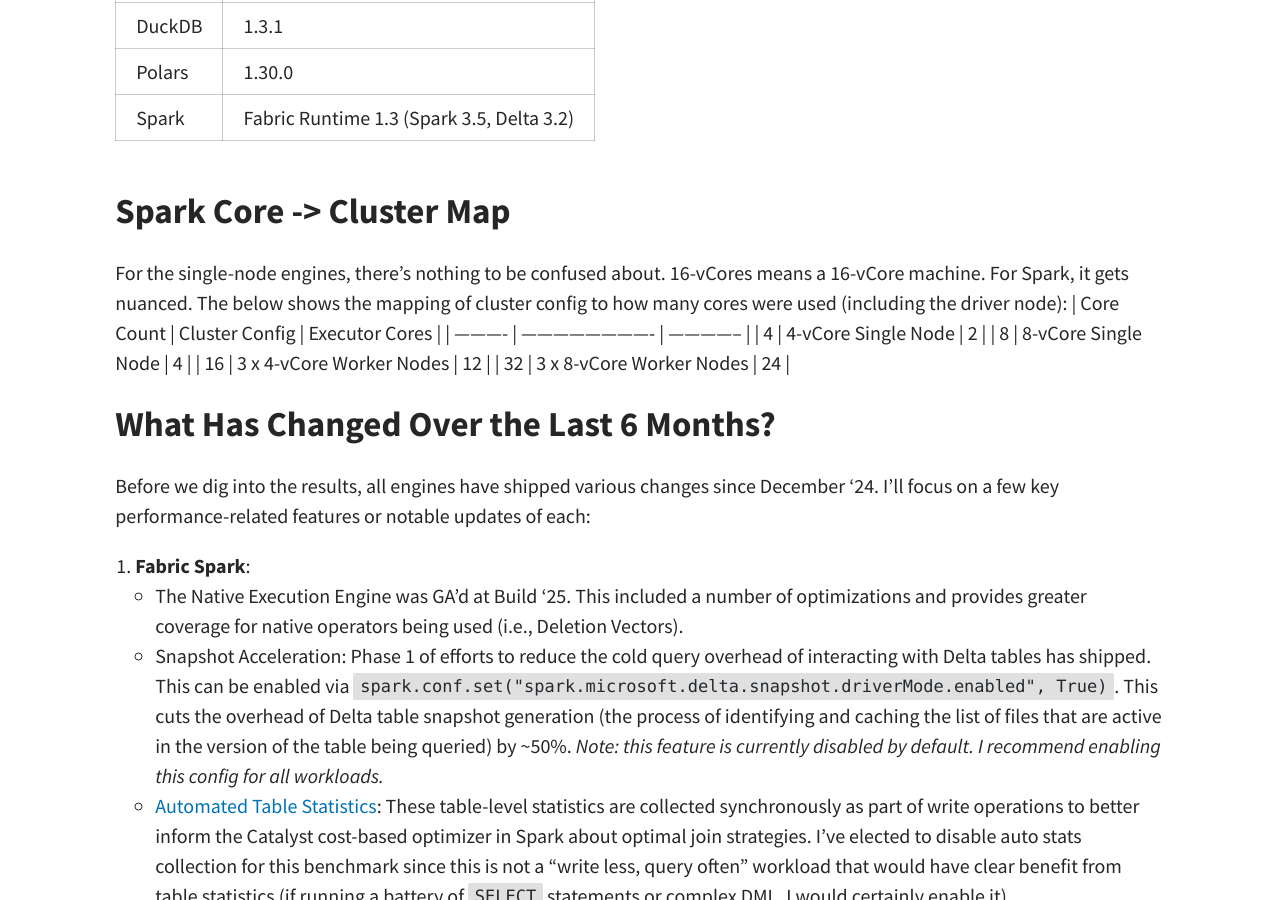
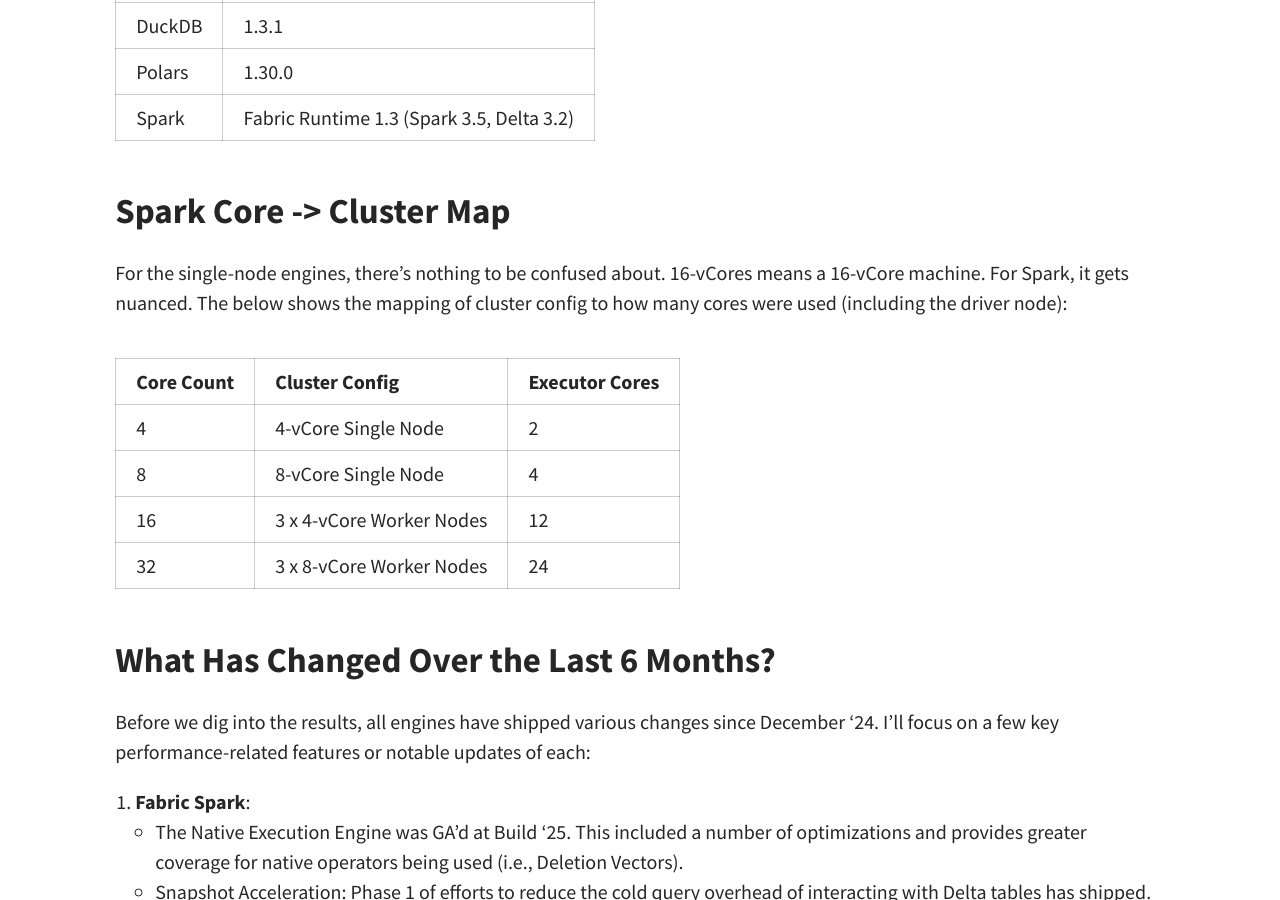
Before and after one commit to mwc360/mwc360.github.io, a Jekyll site: the page built from _posts/2025-06-30-Spark-v-DuckDb-v-Polars-v-Daft-Revisited.md, in a window 1280 px wide and 900 px high, scrolled down 2843 px. Built offline with Jekyll 4.4.1, drawn with Linux system fonts in a browser that asks for light colours; a script that is not in the unit is left out; comment, search, counter and statistics services are not loaded.

Commit message:
fix markdown

```diff
--- a/_posts/2025-06-30-Spark-v-DuckDb-v-Polars-v-Daft-Revisited.md
+++ b/_posts/2025-06-30-Spark-v-DuckDb-v-Polars-v-Daft-Revisited.md
@@ -52,8 +52,8 @@
 | Spark        | Fabric Runtime 1.3 (Spark 3.5, Delta 3.2) |
 
 ## Spark Core -> Cluster Map
+For the single-node engines, there's nothing to be confused about. 16-vCores means a 16-vCore machine. For Spark, it gets nuanced. The below shows the mapping of cluster config to how many cores were used (including the driver node):
 
-For the single-node engines, there's nothing to be confused about. 16-vCores means a 16-vCore machine. For Spark, it gets nuanced. The below shows the mapping of cluster config to how many cores were used (including the driver node):
 | Core Count | Cluster Config            | Executor Cores |
 | ---------- | ------------------------- | -------------- |
 | 4          | 4-vCore Single Node       | 2              |
```
